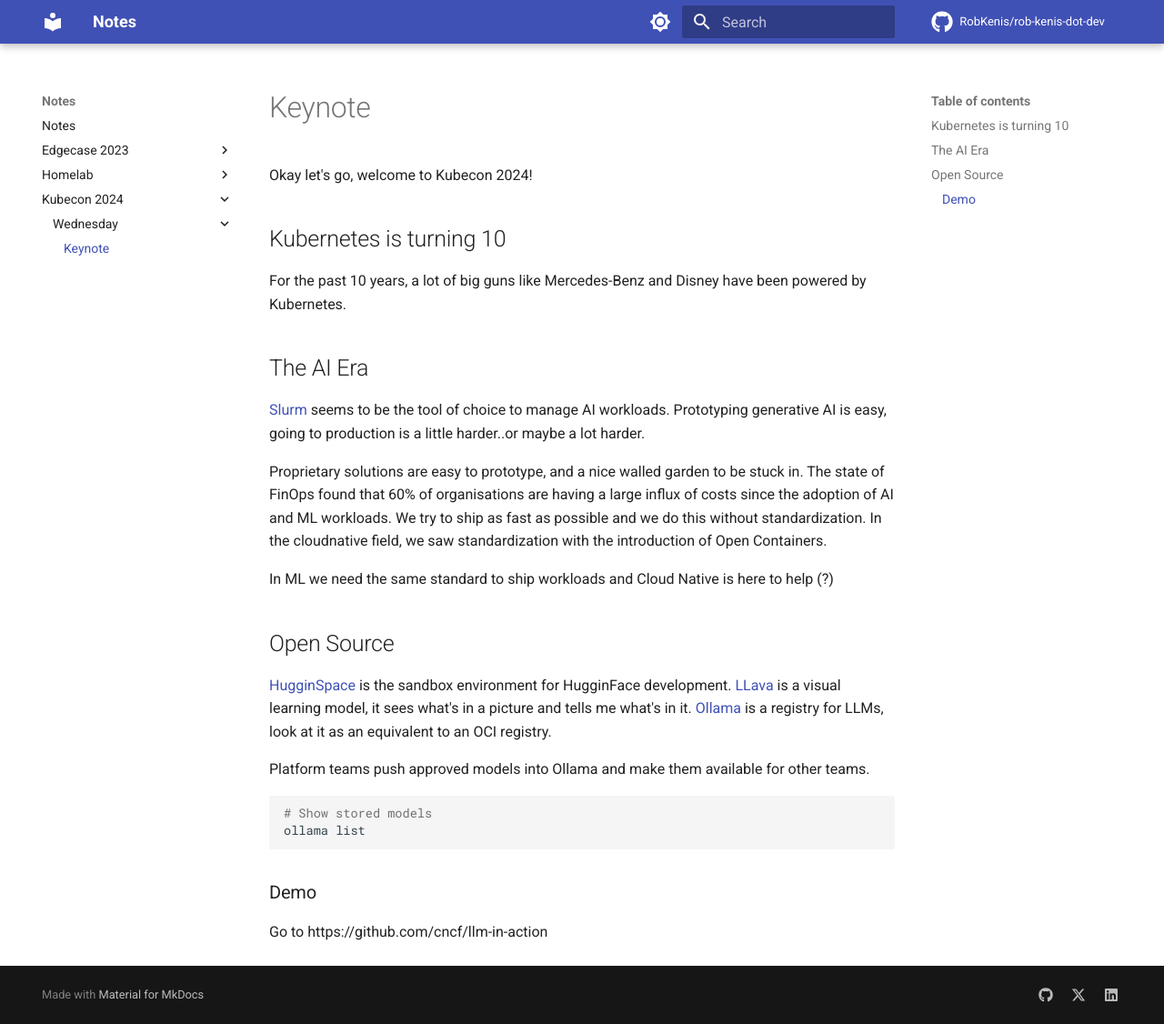
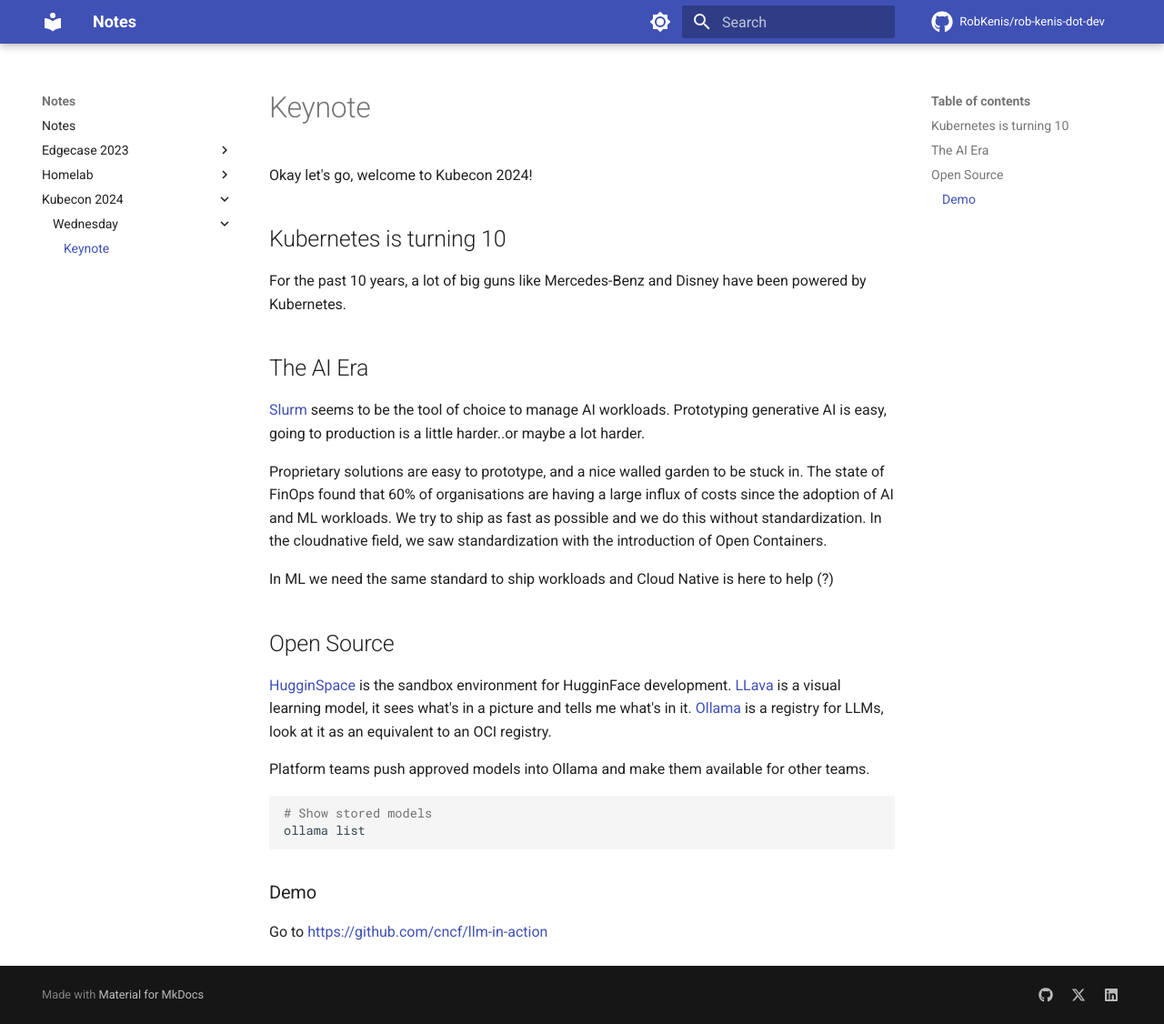
Before and after one commit to RobKenis/rob-kenis-dot-dev, an MkDocs documentation site: the page built from docs/kubecon-2024/wednesday/1-keynote.md, in a window 1280 px wide and 1126 px high. Shown: the whole window at 91% size. Built offline with MkDocs 1.6.1 and Material for MkDocs 9.7.7, drawn with Linux system fonts in a browser that asks for light colours; comment, search, counter and statistics services are not loaded.

Commit message:
Make link clickable

````diff
--- a/docs/kubecon-2024/wednesday/1-keynote.md
+++ b/docs/kubecon-2024/wednesday/1-keynote.md
@@ -33,4 +33,4 @@
 ```
 ### Demo
 
-Go to https://github.com/cncf/llm-in-action
+Go to <https://github.com/cncf/llm-in-action>
````
